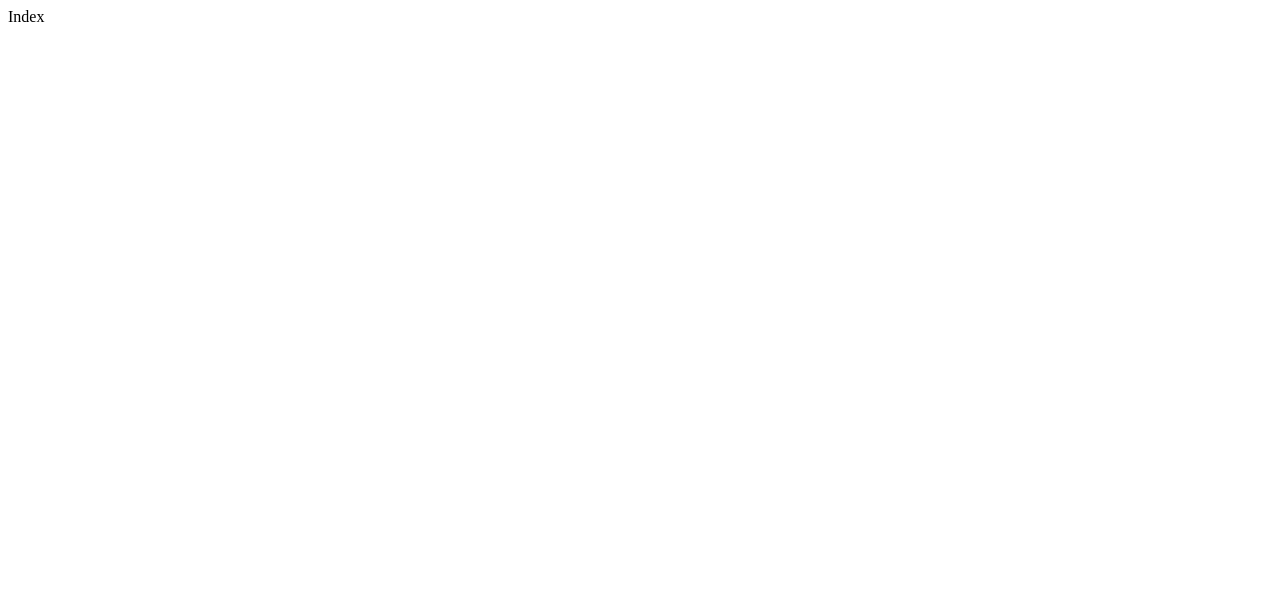
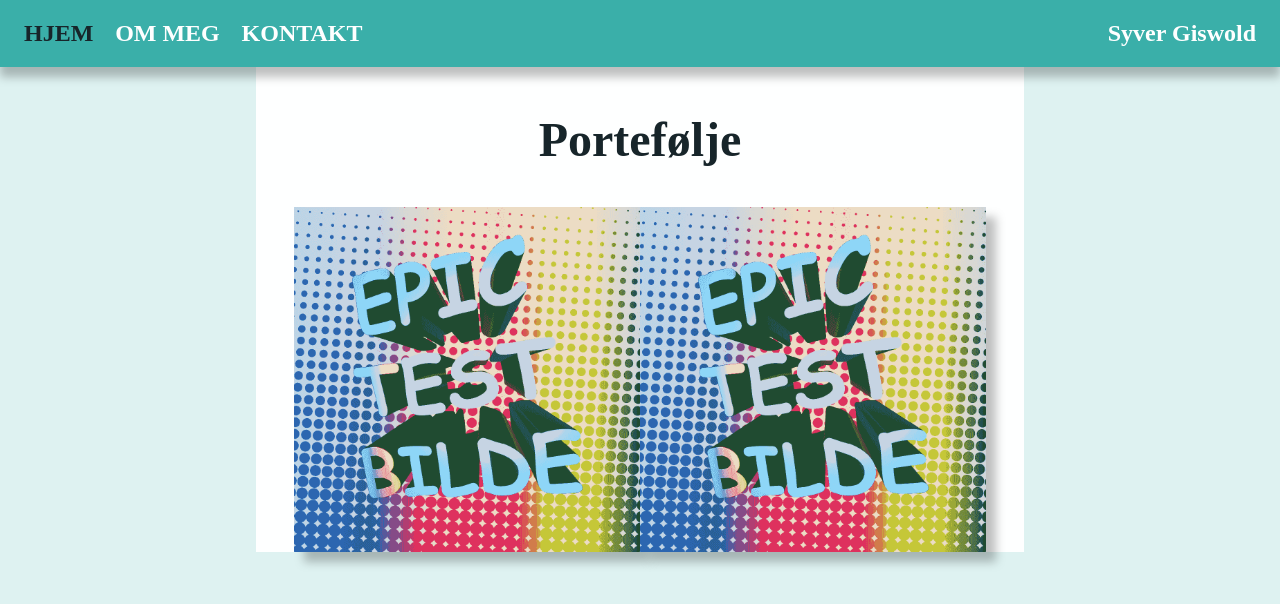
Before and after one commit to SyverGiswold/Min_frontside, a plain HTML site: page index.html in a window 1280 px wide. Drawn offline with Linux system fonts and the light colour scheme.

Commit message:
Masse nye ting

```diff
--- /dev/null
+++ b/CSS/stylesheet.css
@@ -0,0 +1,149 @@
+@charset "UTF-8";
+
+a {
+	color: #FEFFFF;
+	text-decoration: none;
+}
+
+a:hover {
+	color: #17252A;
+	transition-duration: 0.25s;
+}
+
+.active {
+	color: #17252A;
+}
+
+h1 {
+	font-size: 24px;
+	color: #FEFFFF;
+}
+
+h2 {
+	text-align: center;
+	padding-top: 24px;
+	font-size: 48px;
+	color: #17252A;
+}
+
+body {
+	background-color: #DEF2F1;
+	margin-top: 0px;
+	margin-right: 0px;
+	margin-bottom: 0px;
+	margin-left: 0px;
+}
+
+main {
+	margin-left: 20%;
+	margin-right: 20%;
+	padding-top: 48px;
+	background-color: #FEFFFF;
+}
+
+header {
+	position: fixed;
+	width: 100%;
+	background-color: #3AAFA9;
+	z-index: 1;
+	filter: drop-shadow(0px 10px 5px rgba(0, 0, 0, 0.25));
+}
+
+nav {
+
+}
+
+.navbar{
+	display: flex;
+	margin-left: 24px;
+	margin-right: 24px;
+}
+
+.navbar div {
+	margin-top: 0px;
+	margin-right: 0px;
+	margin-bottom: 0px;
+	margin-left: 0px;
+}
+
+.navbar-box-1 {
+	flex: auto;
+}
+
+.navbar-box-2{
+	flex: auto;
+}
+
+.navbar-box-3 {
+	flex: auto;
+}
+
+.navbar-box-4 {
+	flex: 40;
+	text-align: right;
+}
+
+.gallery {
+	display: flex;
+}
+
+.gallery div {
+
+}
+
+.gallery-box-1 {
+	flex: 1;
+	position: relative;
+	margin: auto;
+}
+
+.gallery-box-2{
+	flex: 1;
+	position: relative;
+	margin: auto
+}
+
+.gallery-img {
+	max-width: 100%;
+	max-height: 100%;
+	display: flex;
+	margin: auto;
+	z-index: 0;
+	filter: drop-shadow(10px 10px 5px rgba(0, 0, 0, 0.25));
+}
+
+section {
+	margin: auto;
+	width: 90%;
+}
+
+
+.overlay {
+	position: absolute;
+	top: 0;
+	left: 0;
+	height: 100%;
+	width: 100%;
+	opacity: 0;
+	transition: .5s ease;
+	background-color: #3AAFA9;
+	align-items: stretch
+}
+
+.gallery-box-1:hover .overlay {
+	opacity: 1;
+}
+
+.gallery-box-2:hover .overlay {
+	opacity: 1;
+}
+
+.text {
+	color: #FEFFFF;
+	font-size: 48px;
+	position: absolute;
+	top: 50%;
+	left: 50%;
+	transform: translate(-50%, -50%);
+	text-align: center;
+}
--- a/index.html
+++ b/index.html
@@ -1 +1,53 @@
-Index
+<!doctype html>
+<html lang="en">
+<head>
+	<meta charset="utf-8">
+	<meta http-equiv="X-UA-Compatible" content="IE=edge">
+	<meta name="viewport" content="width=device-width, initial-scale=1">
+	<title>Gamer Zone</title>
+	<link href="CSS\stylesheet.css" rel="stylesheet" type="text/css">
+	<link rel="icon" type="image/x-icon" href="LAG ET BILDE SENERE">
+</head>
+<body>
+	<header>
+		<nav>
+			<div class="navbar">
+				<div class="navbar-box-1">
+					<h1><a class="active" href="https://allthetags.com/">HJEM</a></h1>
+				</div>
+				<div class="navbar-box-2">
+					<h1><a href="https://allthetags.com/">OM MEG</a></h1>
+				</div>
+				<div class="navbar-box-3">
+					<h1><a href="https://allthetags.com/">KONTAKT</a></h1>
+				</div>
+				<div class="navbar-box-4">
+					<h1>Syver Giswold</h1>
+				</div>
+			</div>
+		</nav>
+	</header>
+	<main>
+		<h2>Portefølje</h2>
+		<section>
+			<div class="gallery">
+				<div class="gallery-box-1">
+					<img class="gallery-img" src="Assets\Test_bilde.png" alt="Assets\Test bilde.png">
+					<div onclick="location.href='https://allthetags.com/';" class="overlay">
+						<div class="text">Gamer zone</div>
+					</div>
+				</div>
+				<div class="gallery-box-2">
+					<img class="gallery-img" src="Assets\Test_bilde.png" alt="Assets\Test bilde.png">
+					<div onclick="location.href='https://allthetags.com/';" class="overlay">
+						<div class="text">Gamer zone<br>the 2nd</div>
+					</div>
+				</div>
+			</div>
+		</section>
+	</main>
+	<footer>
+
+	</footer>
+</body>
+</html>
```
Also changed, not shown: page.html (deleted, +0 -1 lines), Assets/Expedia.svg (added), Assets/Test_bilde.png (added), Assets/smile.jpg (added), 2 other files.
